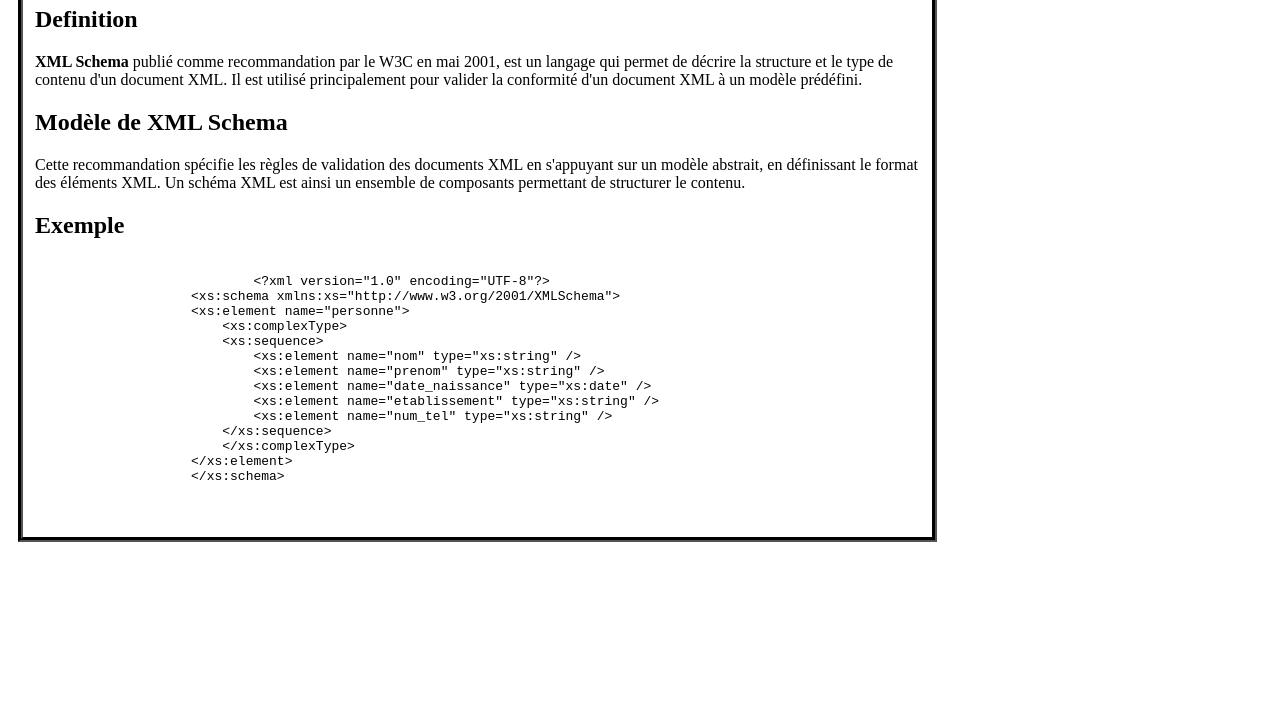
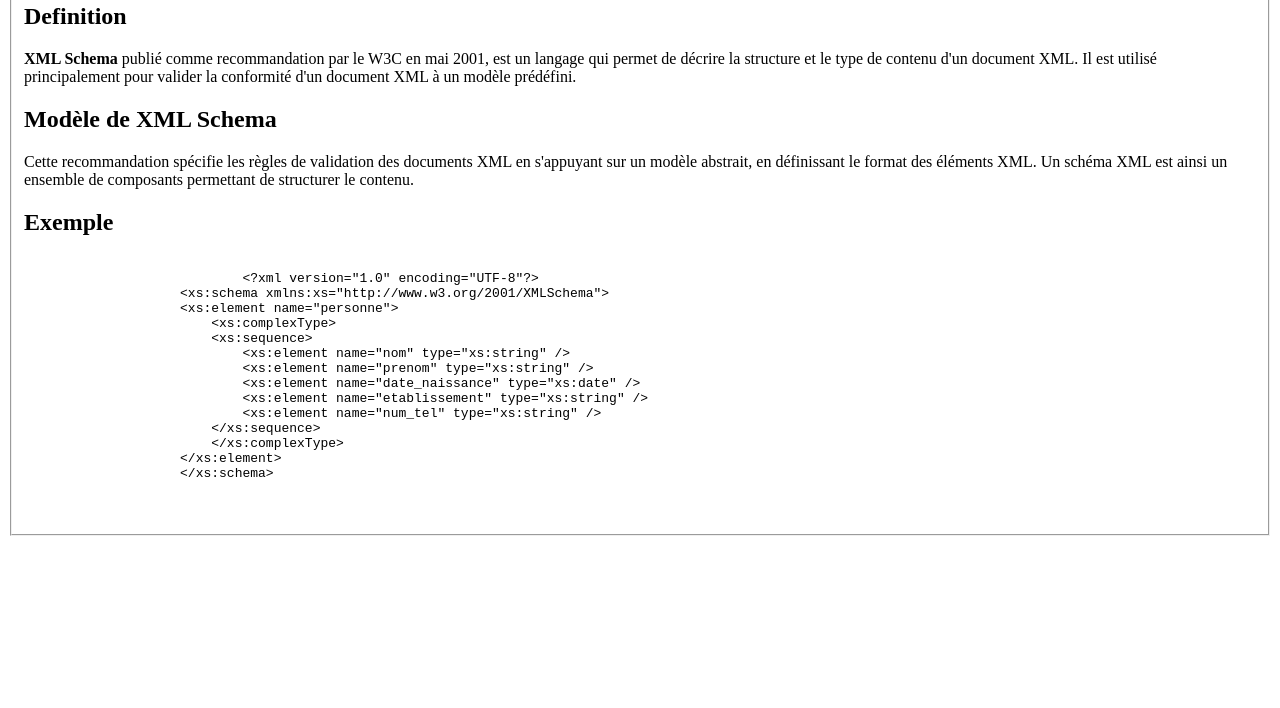
Before and after one commit to mohamedtalhaouii/HTML-CSS, a plain HTML site: page 1- HTML/TDM1/EX5.html in a window 1280 px wide. Shown: the part 92-800 px from the top of the page. Drawn offline with Linux system fonts and the light colour scheme.

Commit message:
modify for better sorting

```diff
--- a/1- HTML/TDM1/EX5.html
+++ b/1- HTML/TDM1/EX5.html
@@ -6,7 +6,7 @@
     <title>Exercice 5 - TDM1</title>
 </head>
 <body>
-    <fieldset style="width: 70%; border-color: black; border-width: 5px; margin-left: 10px;">
+    <fieldset>
         <h1><abbr title="XML">XML</abbr> Schema</h1>
         <h2>Definition</h2>
         <p>
```
Also changed, not shown: 1- HTML/TDM1/EX6.html (+0 -3 lines), 2 other files.
